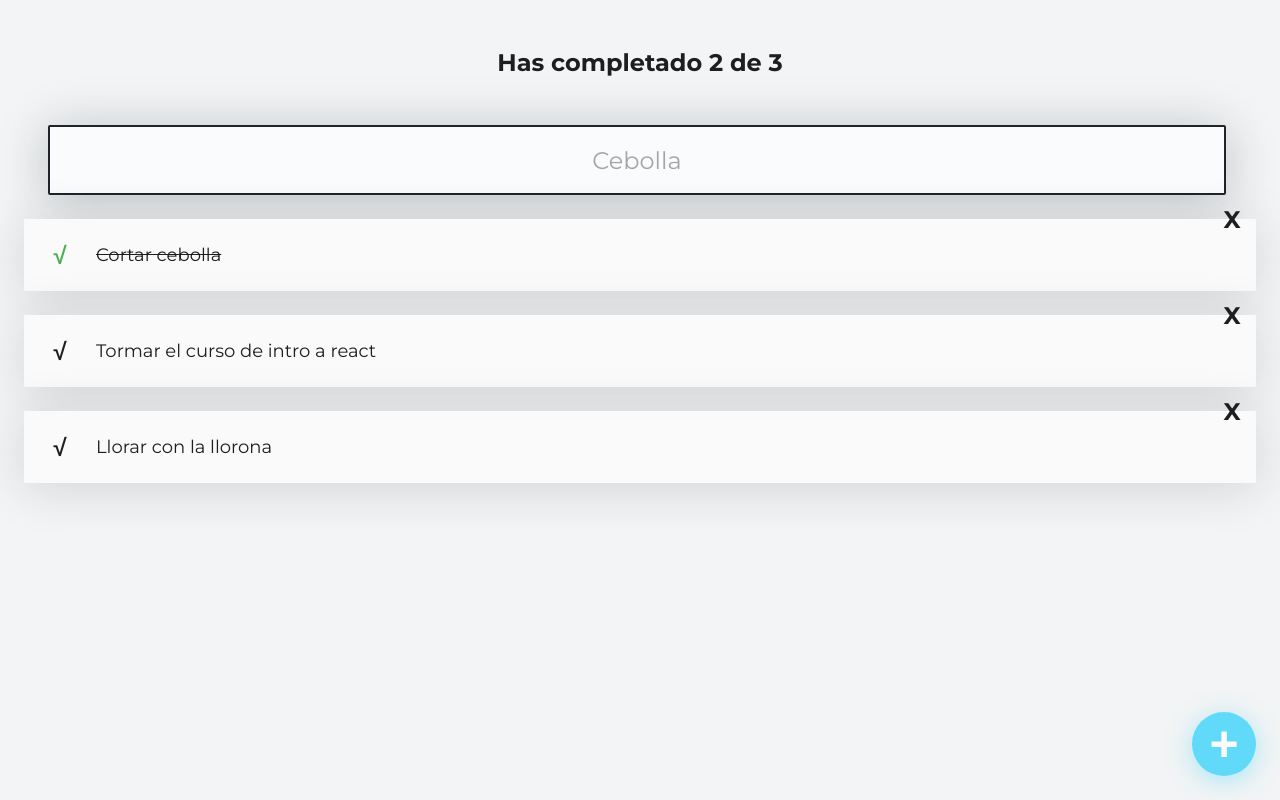
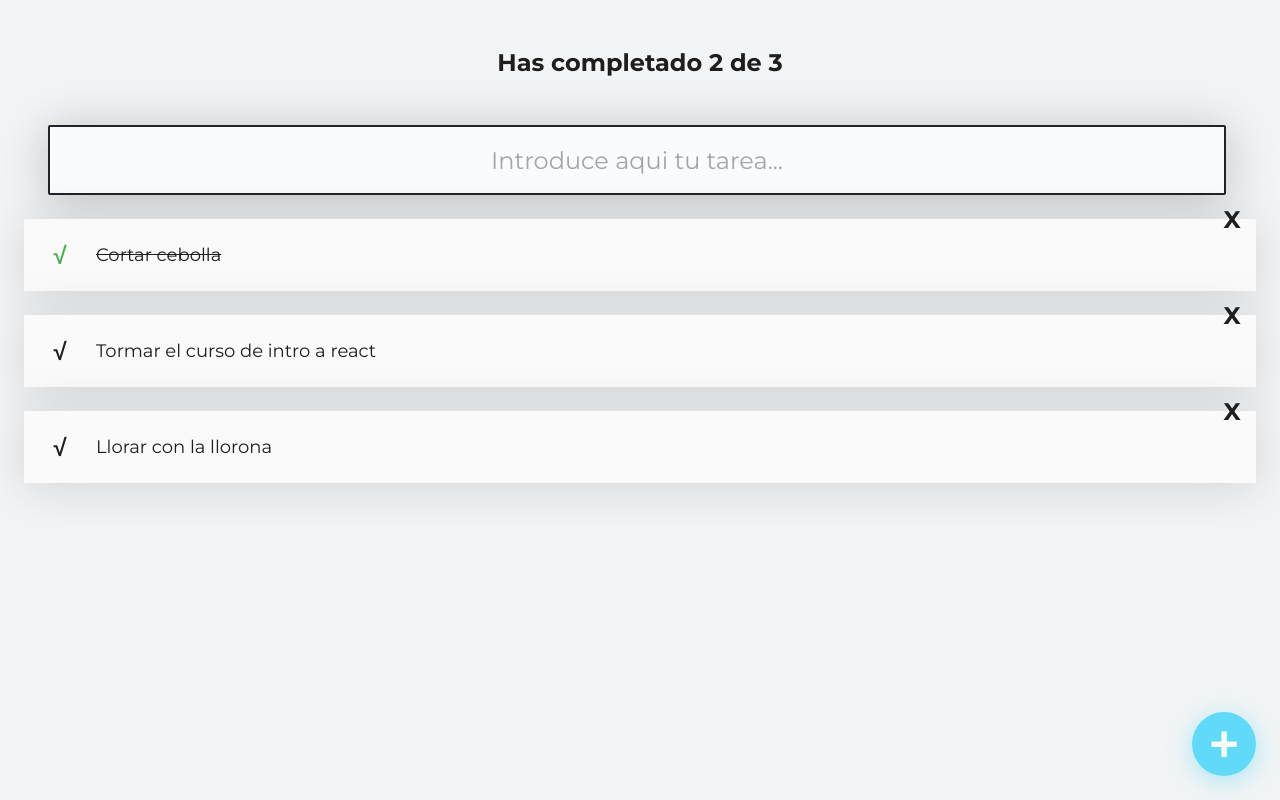
Before and after one commit to DanielCornelio/todo-machine, a React (Create React App) app: page / in a window 1280 px wide. Built offline with nearby package versions, Linux system fonts and the light colour scheme; the HTML template or start-up script is replaced by a standard one.

Commit message:
Agregando funcionalidad para agregar tarea

```diff
--- a/src/App.js
+++ b/src/App.js
@@ -1,4 +1,4 @@
-import React from "react";
+import React,{useState} from "react";
 import TodoCounter from "./components/TodoCounter";
 import TodoSearch from "./components/TodoSearch";
 import TodoList from "./components/TodoList";
@@ -7,17 +7,25 @@ import CreateTodoButton from "./components/CreateTodoButton";
 
 import "./App.css";
 
-const todos = [
-  { text: "Cortar cebolla", completed: true },
-  { text: "Tormar el curso de intro a react", completed: false },
-  { text: "Llorar con la llorona", completed: false },
-];
+function App() {
 
-function App() {
+  const [todos, setTodos] = useState([
+    { text: "Cortar cebolla", completed: true },
+    { text: "Tormar el curso de intro a react", completed: false },
+    { text: "Llorar con la llorona", completed: false },
+  ]);
+
+  const addTodo = (todo)=>{
+    console.log("agregando tarea")
+    setTodos(todos.concat({
+      text:todo,
+      completed: false,
+    }))
+  }
   return (
     <React.Fragment>
       <TodoCounter />
-      <TodoSearch />
+      <TodoSearch addTodo={addTodo} />
       <TodoList>
         {todos.map((todo) => (
           <TodoItem
--- a/src/components/TodoSearch.jsx
+++ b/src/components/TodoSearch.jsx
@@ -1,20 +1,28 @@
 import React, { useState } from 'react'
 import '../styles/TodoSearch.css'
 
-const TodoSearch = () => {
+const TodoSearch = (props) => {
   const [searchValue, setSearchValue] = useState("")
 
 const onSearchValueChange = (event)=>{
   setSearchValue(event.target.value)
 }
 
+const _handleKeyDown=  (e) => {
+  if (e.key === 'Enter' && searchValue !== '') {
+    console.log('do validate', searchValue);
+    props.addTodo(searchValue);
+    setSearchValue('');
+  }
+}
+
   return (<>
     <input className="TodoSearch"
       value={searchValue}
-      placeholder="Cebolla"
+      placeholder="Introduce aqui tu tarea..."
       onChange={onSearchValueChange}
+      onKeyDown={_handleKeyDown}
     />
-    <p>{searchValue}</p>
     </>
   )
 }
```
